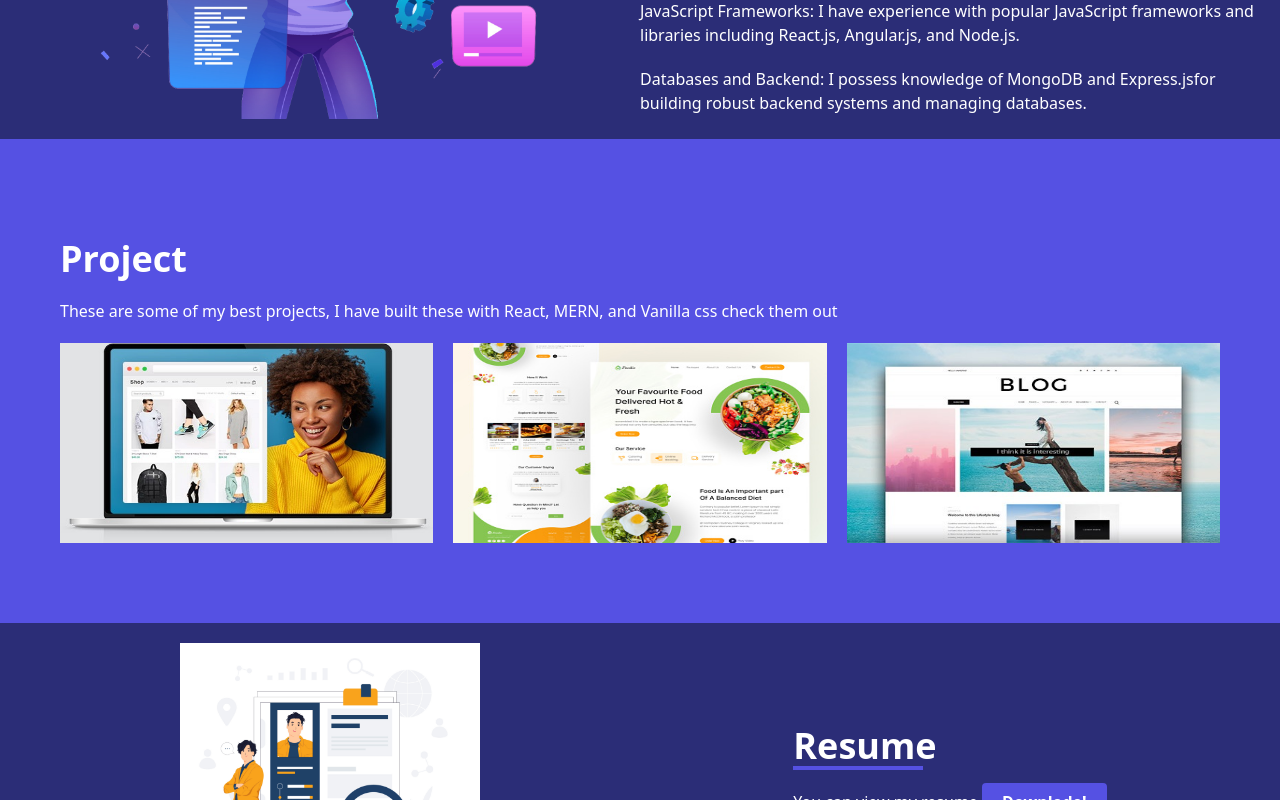
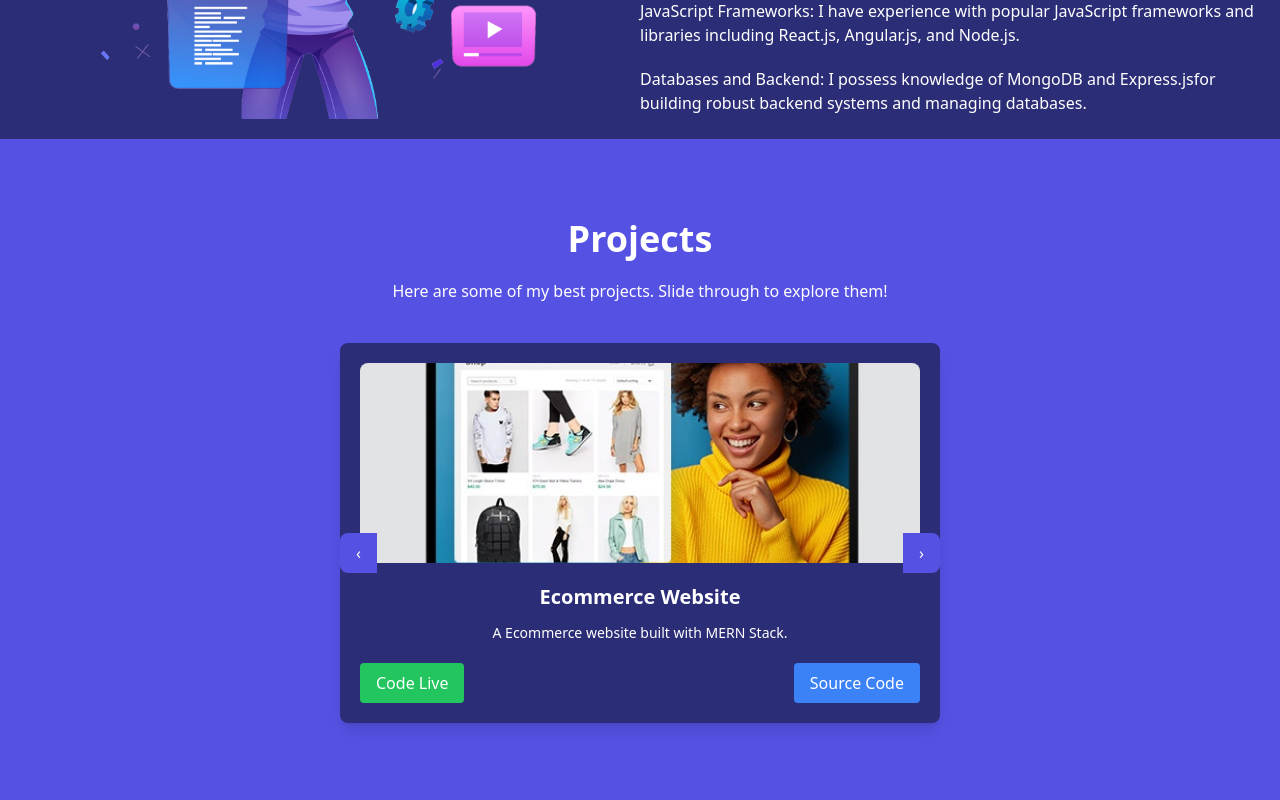
Before and after one commit to Vignesh-Cod/portfolio, a React (Create React App) app: page / in a window 1280 px wide. Shown: the part 880-1680 px from the top of the page. Built offline with nearby package versions, Linux system fonts and the light colour scheme.

Commit message:
Update Project.js

```diff
--- a/src/component/Project.js
+++ b/src/component/Project.js
@@ -1,37 +1,92 @@
+import React, { useState } from 'react';
 import websiteImag from '../assets/ecommerce-websites.jpg';
 import websiteImag2 from '../assets/food-ecommerce.jpg';
 import websiteImag3 from '../assets/website-blog.jpg';
 
+export default function Project() {
+    const [currentIndex, setCurrentIndex] = useState(0);
 
-export default function Project(){
-    return <section id='Project' className="flex flex-col py-20 px-5 justify-center bg-primary text-white">
-        <div className="w-full">
-        <div className=' flex  flex-col  px-10 py-5'>
-        <h1 className="text-4xl    mb-5 w-[182px] font-bold" >Project</h1>
-        <p>These are some of my best projects, I have built these with React, MERN, and Vanilla css check them out</p>
-        </div>
-        </div>
-        <div className="w-full">
-            <div className='flex  flex-col md:flex-row px-10 gap-5   '>
-                <div className=' relative ' >
-                     <img className='h-[200px] w-[500px]' src={websiteImag}/>
-                     <div className='project-decs'>
-                        <p className='text-center py-8 px-5'> A Ecommerce website. Bulit With MERN Stack.</p>
-                     </div>
+    const projects = [
+        {
+            image: websiteImag,
+            title: "Ecommerce Website",
+            description: "A Ecommerce website built with MERN Stack.",
+            liveLink: "https://example-live-site1.com",
+            sourceCode: "https://github.com/example-repo1"
+        },
+        {
+            image: websiteImag2,
+            title: "Food Ecommerce",
+            description: "Food Ecommerce website like Swiggy, built with Angular & .Net.",
+            liveLink: "https://example-live-site2.com",
+            sourceCode: "https://github.com/example-repo2"
+        },
+        {
+            image: websiteImag3,
+            title: "Blog Website",
+            description: "Basic Blog Website built with Next.js and MongoDB.",
+            liveLink: "https://example-live-site3.com",
+            sourceCode: "https://github.com/example-repo3"
+        }
+    ];
+
+    const handlePrevious = () => {
+        setCurrentIndex((prevIndex) =>
+            prevIndex === 0 ? projects.length - 1 : prevIndex - 1
+        );
+    };
+
+    const handleNext = () => {
+        setCurrentIndex((prevIndex) =>
+            prevIndex === projects.length - 1 ? 0 : prevIndex + 1
+        );
+    };
+
+    return (
+        <section id="Project" className="py-20 px-5 bg-primary text-white text-center">
+            <h1 className="text-4xl font-bold mb-5">Projects</h1>
+            <p className="mb-10">Here are some of my best projects. Slide through to explore them!</p>
+            <div className="relative max-w-[600px] mx-auto">
+                <div className="bg-secondary p-5 rounded-lg shadow-lg">
+                    <img
+                        className="h-[200px] w-full object-cover rounded-lg mb-5"
+                        src={projects[currentIndex].image}
+                        alt={projects[currentIndex].title}
+                    />
+                    <h2 className="text-xl font-bold mb-3">{projects[currentIndex].title}</h2>
+                    <p className="text-sm mb-5">{projects[currentIndex].description}</p>
+                    <div className="flex justify-between">
+                        <a
+                            href={projects[currentIndex].liveLink}
+                            target="_blank"
+                            rel="noopener noreferrer"
+                            className="bg-green-500 text-white px-4 py-2 rounded hover:bg-green-600 transition-colors duration-300"
+                        >
+                            Code Live
+                        </a>
+                        <a
+                            href={projects[currentIndex].sourceCode}
+                            target="_blank"
+                            rel="noopener noreferrer"
+                            className="bg-blue-500 text-white px-4 py-2 rounded hover:bg-blue-600 transition-colors duration-300"
+                        >
+                            Source Code
+                        </a>
+                    </div>
                 </div>
-                <div className=' relative '>
-                     <img className='h-[200px] w-[500px]' src={websiteImag2}/>
-                     <div className='project-decs'>
-                        <p className='text-center py-8 px-5'> Food Ecommerce website like Swiggy , Bulit With Angular & .Net </p>
-                     </div>
-                </div>
-                <div className=' relative '>
-                      <img className='h-[200px] w-[500px]' src={websiteImag3}/>
-                      <div className='project-decs'>
-                         <p className='text-center py-8 px-5'> Basic Blog Website. Bulit with Next JS and MongoDB </p>
-                      </div>
-                </div>
+                <button
+                    onClick={handlePrevious}
+                    className="absolute top-[50%] left-0 bg-primary text-white px-4 py-2 rounded-l-lg hover:bg-gray-800 transition-colors"
+                >
+                    &#8249;
+                </button>
+                <button
+                    onClick={handleNext}
+                    className="absolute top-[50%] right-0 bg-primary text-white px-4 py-2 rounded-r-lg hover:bg-gray-800 transition-colors"
+                >
+                    &#8250;
+                </button>
             </div>
-        </div>
-    </section>
+        </section>
+    );
 }
```
